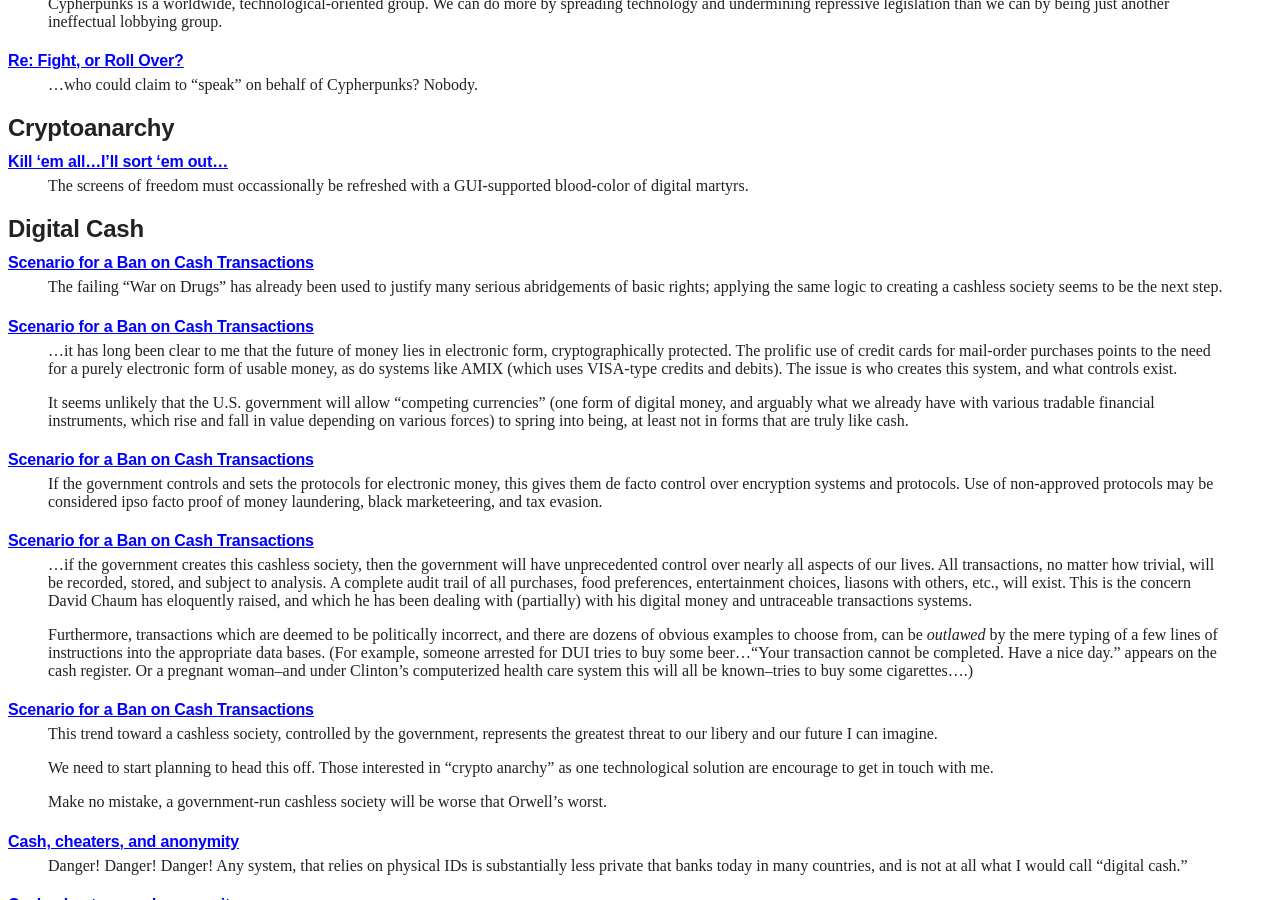
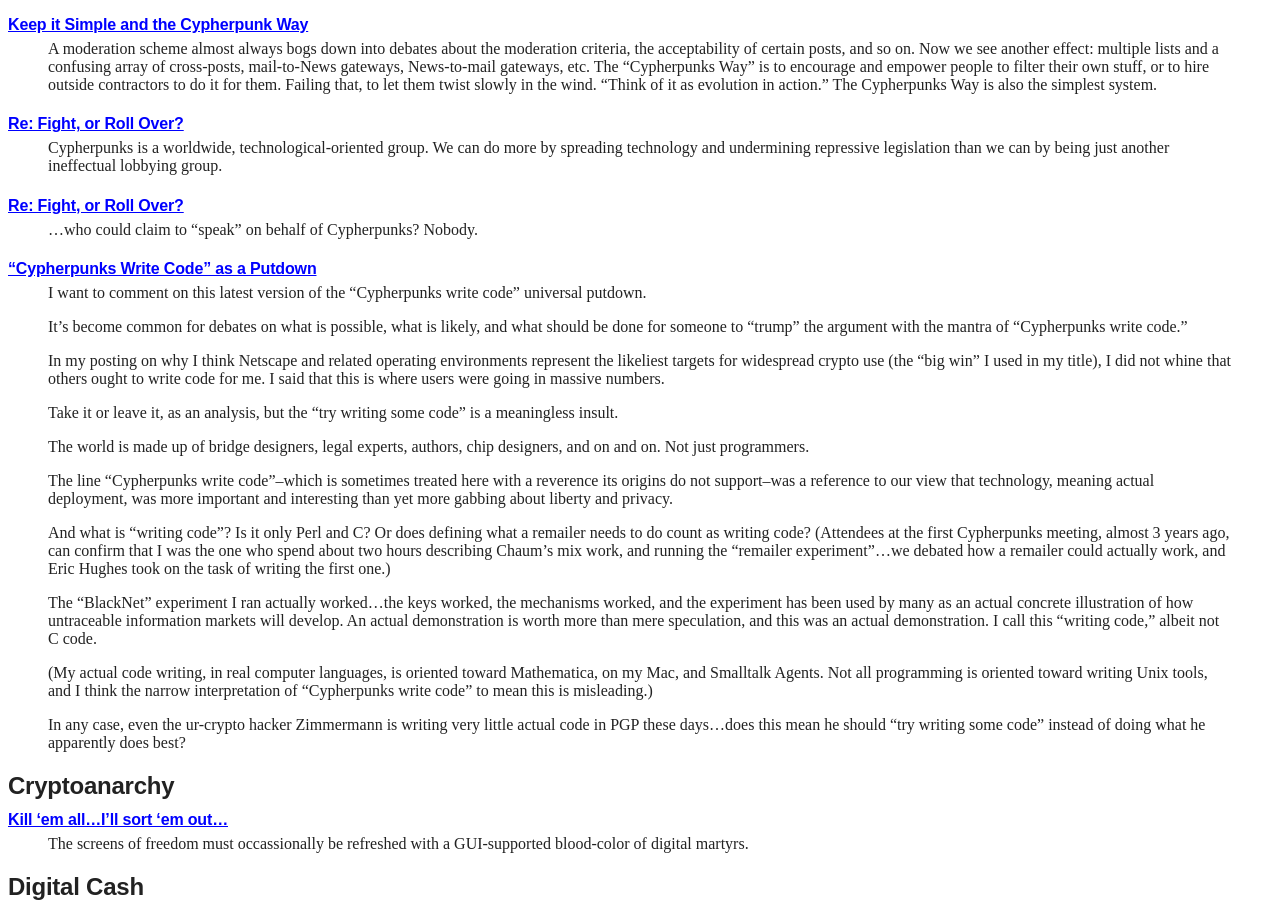
Before and after one commit to wakgill/deryk, a Jekyll site: the page built from tcm.md, in a window 1280 px wide and 900 px high, scrolled down 4642 px. Built offline with Jekyll 4.4.1, drawn with Linux system fonts in a browser that asks for light colours; some of the changed text lies outside the part shown.

Commit message:
Update tcm.md

```diff
--- a/tcm.md
+++ b/tcm.md
@@ -217,6 +217,12 @@
 also had some crypto in it. This is even better, both as a novel and in
 terms of the amount of crypto and cryptanalysis portrayed.
 
+#### [Re: Netscape the Big Win](http://mailing-list-archive.cryptoanarchy.wiki/archive/1995/07/192aacecf33c91147531eab2dd0ab4853e2979d794b8270e0678a73eef28194a/)
+
+>Folks who think the
+stronger technology will inevitably win should pick up a copy of a
+15-year-old book called "The Soul of a New Machine," by Tracy Kidder.
+
 ## Censorship
 
 #### [How age and PICS ratings may go down…](http://mailing-list-archive.cryptoanarchy.wiki/archive/1997/08/0234916809c8b1d916aea5086cd1af16861e59d220e380b93ed5ae9a7b200caa/)
@@ -275,6 +281,14 @@
 
 >The Feds have shown their hand: they want a ban on domestic cryptography.
 
+#### [Re: Netscape the Big Win](http://mailing-list-archive.cryptoanarchy.wiki/archive/1995/07/bf680dc334fb065b715ba97c1fcefd666a4376c5f5399c45bf4f89becf3d3f36/)
+
+>We may dismiss the masses as not being true Unix gurus
+or as being ignorant of Emacs, but this is how crypto will become truly
+ubiquitous. Not when people have to learn to compile code and create
+clients, but when they can send encrypted messages easily and
+transparently.
+
 ## Cypherpunks
 
 #### [Re: Safe and fun environment?](http://mailing-list-archive.cryptoanarchy.wiki/archive/1993/10/a1934717cfda007cf90bac79ed0548170f562ad099881014f13b5adcf0301dda/)
@@ -310,6 +324,53 @@
 
 >...who could claim to "speak"
 on behalf of Cypherpunks? Nobody.
+
+#### [“Cypherpunks Write Code” as a Putdown](http://mailing-list-archive.cryptoanarchy.wiki/archive/1995/07/de80a36a97f69afe609c2710ee7692be53663ab4b4bc355f618c7a531870e509/)
+
+>I want to comment on this latest version of the "Cypherpunks write code"
+universal putdown.
+>
+>It's become common for debates on what is possible, what is likely, and
+what should be done for someone to "trump" the argument with the mantra of
+"Cypherpunks write code."
+>
+>In my posting on why I think Netscape and related operating environments
+represent the likeliest targets for widespread crypto use (the "big win" I
+used in my title), I did not whine that others ought to write code for me.
+I said that this is where users were going in massive numbers.
+>
+>Take it or leave it, as an analysis, but the "try writing some code" is a
+meaningless insult.
+>
+>The world is made up of bridge designers, legal experts, authors, chip
+designers, and on and on. Not just programmers.
+>
+>The line "Cypherpunks write code"--which is sometimes treated here with a
+reverence its origins do not support--was a reference to our view that
+technology, meaning actual deployment, was more important and interesting
+than yet more gabbing about liberty and privacy.
+>
+>And what is "writing code"? Is it only Perl and C? Or does defining what a
+remailer needs to do count as writing code? (Attendees at the first
+Cypherpunks meeting, almost 3 years ago, can confirm that I was the one who
+spend about two hours describing Chaum's mix work, and running the
+"remailer experiment"...we debated how a remailer could actually work, and
+Eric Hughes took on the task of writing the first one.)
+>
+>The "BlackNet" experiment I ran actually worked...the keys worked, the
+mechanisms worked, and the experiment has been used by many as an actual
+concrete illustration of how untraceable information markets will develop.
+An actual demonstration is worth more than mere speculation, and this was
+an actual demonstration. I call this "writing code," albeit not C code.
+>
+>(My actual code writing, in real computer languages, is oriented toward
+Mathematica, on my Mac, and Smalltalk Agents. Not all programming is
+oriented toward writing Unix tools, and I think the narrow interpretation
+of "Cypherpunks write code" to mean this is misleading.)
+>
+>In any case, even the ur-crypto hacker Zimmermann is writing very little
+actual code in PGP these days...does this mean he should "try writing some
+code" instead of doing what he apparently does best?
 
 ## Cryptoanarchy
 
@@ -755,6 +816,39 @@
 >
 >There have usually been some unsavory or worse uses of new technologies (what’s unsavory to, say, the U.S.S.R. may not be unsavory to Americans). Birth control information was banned in Ireland, Saudi Arabia, etc. Examples abound: weapons, fire, printing press, telephones, copier machines, computers, tape recorders.
 
+#### [RE: Netscape the Big Win](http://mailing-list-archive.cryptoanarchy.wiki/archive/1995/07/7ab4416eda9d66c24fc31136546e499592b3fa964b61a444621de46d49c8e972/)
+
+>Big programs tend to grow because they can increase market share by adding
+capabilities, by pulling in more customers. We might prefer a world of
+smaller apps, with componentware pieces, but it rarely happens.
+>
+>And I'm not going to use half a dozen small programs, each doing slightly
+different things and having different commands, when one will do nicely.
+
+#### [Re: Netscape the Big Win](http://mailing-list-archive.cryptoanarchy.wiki/archive/1995/07/192aacecf33c91147531eab2dd0ab4853e2979d794b8270e0678a73eef28194a/)
+
+>...technology is a moving target, plans have to change, and ease of
+use will likely win out over technical sophistication.
+
+#### [Re: Netscape the Big Win](http://mailing-list-archive.cryptoanarchy.wiki/archive/1995/07/1fb46ce1e09ac5be9fc7befd961de8fac6b571d843f9919f6e6da22e2d60bcad/)
+
+>The key is that folks--millions of them at last count--are voting with
+their feet that they want the ball of wax that is "The Web" (Netscape or
+Mosaic, HTML, HTTP, browsers, automated handling of images and sounds,
+integrated Newsreaders and mailers, etc.).
+>
+>They, the millions of users, demonstrably don't want to mess with Linux, or
+FreeBSD, or PGPelm, or even simple, straight text PGP (that is, PGP not
+integrated with mailers, just standalone). They want ease-of-use and a
+semantically simple model of how things work. (This is why I like Lisp
+Machines when I programmed them for Intel, and why I was an early adopter
+of the Macintosh, and why Windows has been doing so well...and why Netscape
+is doing spectacularly well.)
+>
+>This is not an "OS War" I'm taking sides in, just simple truth about what
+people are buying, using, clamoring for. It's important to our longer-range
+goals to recognize these important trends, like them or not.
+
 ## Tyranny
 
 #### [Re:"... would cause us to look at this person as a threat"](http://mailing-list-archive.cryptoanarchy.wiki/archive/1998/05/4b97eac0e00b434f40e681151cd8ab1338811104c62bd7e6cc03b3b54e2b23db/)
```
